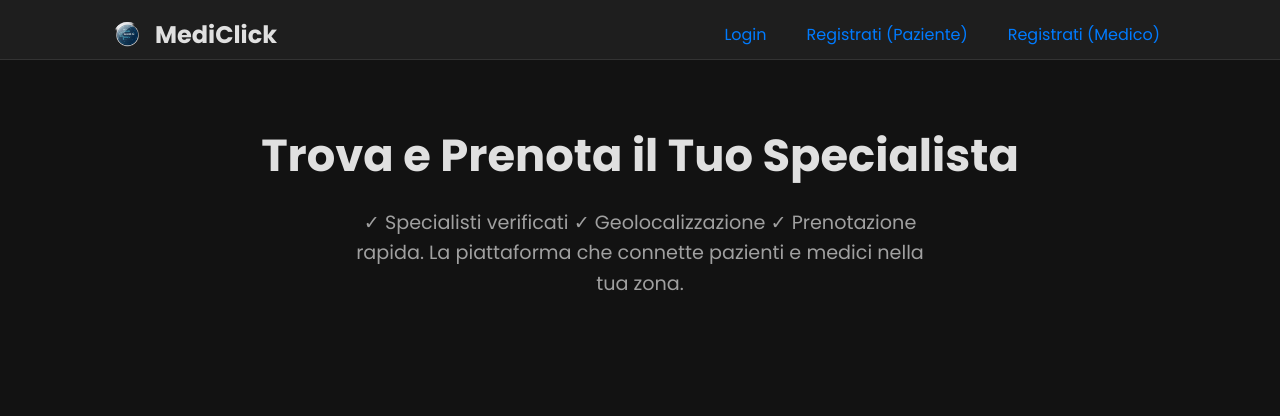
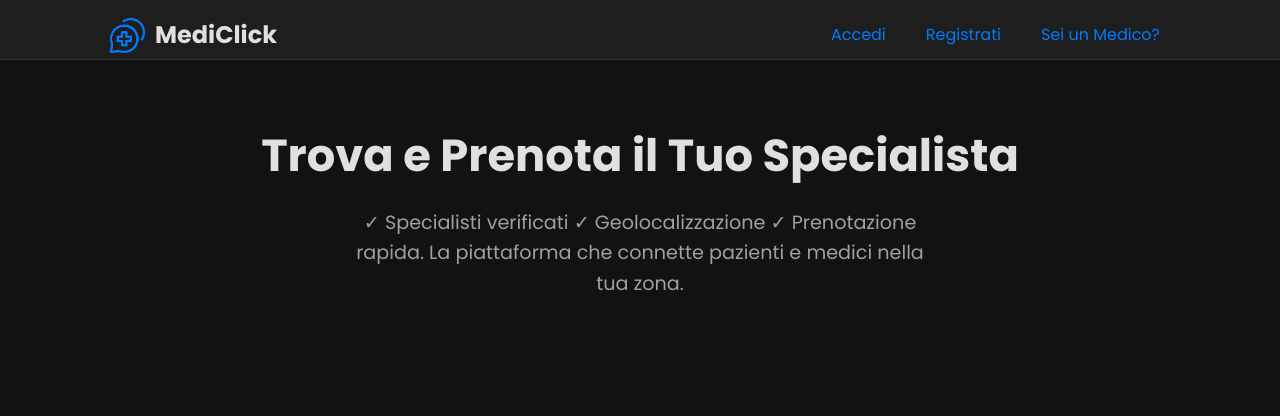
Before and after one commit to tremorz3/assistente-sanitario-virtuale, a FastAPI app: page / in a window 1280 px wide. Shown: the top 416 px of the page. Run offline with FastAPI, Linux system fonts and the light colour scheme; data that the repository does not hold is empty.

Commit message:
feature: Modificata l'icona e il comportamento della navbar

```diff
--- a/frontend/templates/partials/_navbar.html
+++ b/frontend/templates/partials/_navbar.html
@@ -13,11 +13,11 @@
 
         <ul class="nav-menu" id="nav-menu">
             <li class="nav-item hidden" id="nav-cerca-medici"><a href="/medici" class="nav-link">I Nostri Medici</a></li>
-            <li class="nav-item" id="nav-login"><a href="/pagina-login" class="nav-link">Login</a></li>
-            <li class="nav-item" id="nav-register-paziente"><a href="/pagina-registrazione-paziente" class="nav-link">Registrati (Paziente)</a></li>
-            <li class="nav-item" id="nav-register-medico"><a href="/pagina-registrazione-medico" class="nav-link">Registrati (Medico)</a></li>
+            <li class="nav-item" id="nav-login"><a href="/pagina-login" class="nav-link">Accedi</a></li>
+            <li class="nav-item" id="nav-register-paziente"><a href="/pagina-registrazione-paziente" class="nav-link">Registrati</a></li>
+            <li class="nav-item" id="nav-register-medico"><a href="/pagina-registrazione-medico" class="nav-link">Sei un Medico?</a></li>
 
-            <li class="nav-item hidden" id="nav-profilo-paziente"><a href="/profilo" class="nav-link">Il Mio Profilo</a></li>
+            <li class="nav-item hidden" id="nav-profilo-paziente"><a href="/profilo" class="nav-link">I Miei Appuntamenti</a></li>
 
             <li class="nav-item hidden" id="nav-dashboard-medico"><a href="/dashboard-medico" class="nav-link">Dashboard</a></li>
             <li class="nav-item hidden" id="nav-gestione-disponibilita"><a href="/gestione-disponibilita" class="nav-link">Disponibilità</a></li>
--- a/frontend/templates/static/css/style.css
+++ b/frontend/templates/static/css/style.css
@@ -993,7 +993,7 @@ a:hover {
 
 .autocomplete-items div:hover,
 .autocomplete-suggestion:hover {
-    background-color: var(--primary-color);
+    background-color: gray;
     color: white;
 }
 
```
Also changed, not shown: frontend/templates/static/img/salus.png.
